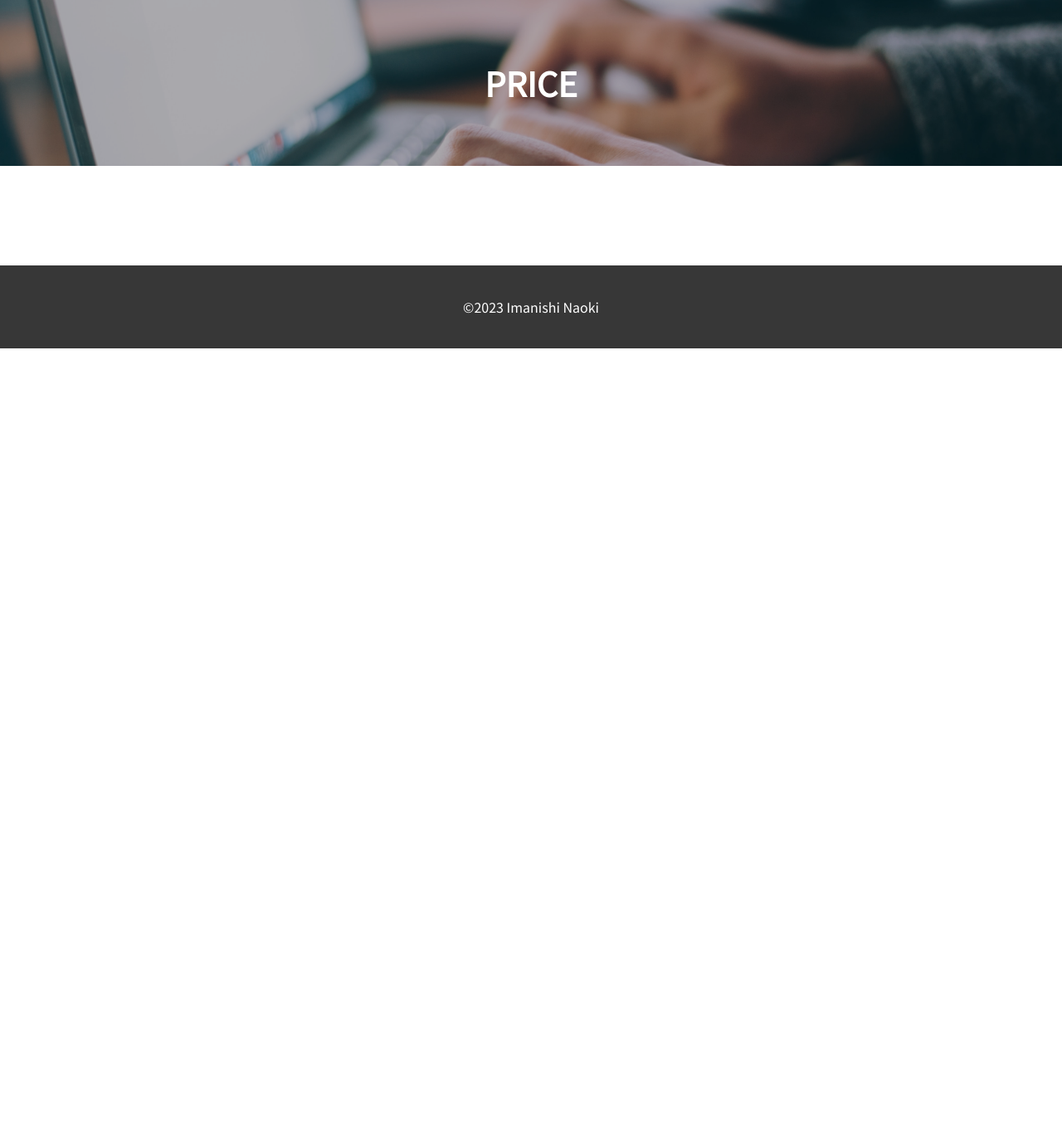
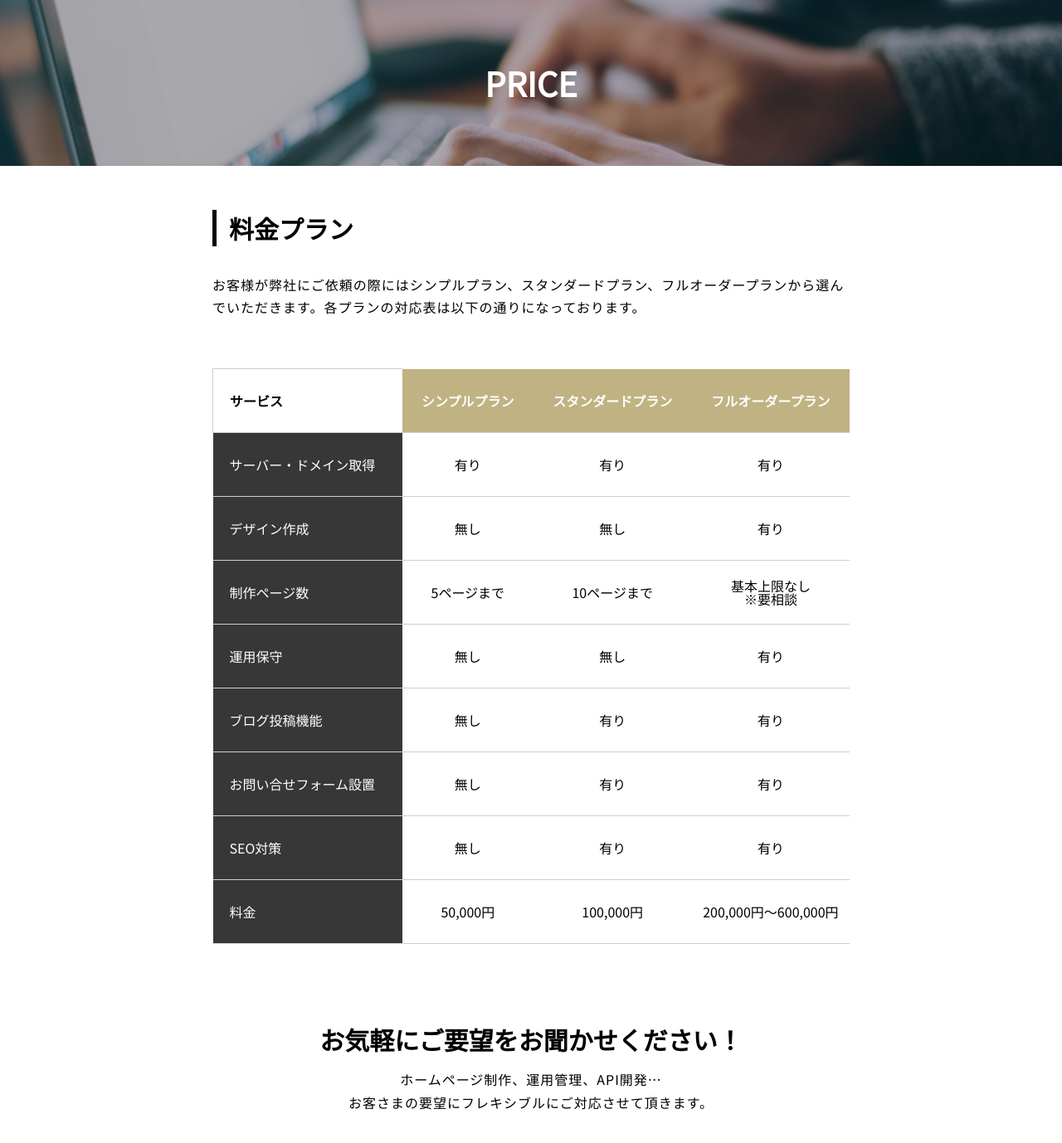
Before and after one commit to imanishiNaoki/template, a PHP site: page /price.html in a window 1280 px wide. Shown: the part 60-1438 px from the top of the page at 83% size. Before the commit the page ends 480 px from the top, so only its background shows below. Run offline with PHP 8.4, Linux system fonts and the light colour scheme.

Commit message:
コンタクト以外完成

```diff
--- a/about.html
+++ b/about.html
@@ -64,7 +64,7 @@
             <p class="single-text">最新のテクノロジーを駆使し、時代の変化にも柔軟に対応できる体制を整えています。</p>
             <p class="single-text">お客様の課題に共感し、最高のパフォーマンスを発揮するWebサイトを提供します。</p>
           </div>
-          <div class="single-table">
+          <div class="single-table-row">
             <table>
               <tbody>
                 <tr>
--- a/css/style.css
+++ b/css/style.css
@@ -126,7 +126,7 @@ a {
   display: block;
   z-index: 900;
   width: 100vw;
-  height: 100vh;
+  height: 130vh;
   background-color: #000;
   opacity: 0.5;
   top: 0;
@@ -492,14 +492,15 @@ a {
     Price
 --------------------------------------*/
 .price {
-  background: url("/img/price-01.jpg");
-  background-position: left;
+  background-color: #dcd0c0;
   color: #fff;
 }
 @media screen and (min-width: 1024px) {
   .price {
+    background-position: center;
+    background: url("/img/price-01.jpg");
     background-size: cover;
-    background-position: center;
+    background-color: none;
   }
 }
 .price .container {
@@ -643,7 +644,22 @@ a {
 }
 .price-text {
   margin-top: 20px;
-  color: #fff;
+}
+.price .section-title {
+  color: #373737;
+}
+@media screen and (min-width: 1024px) {
+  .price .section-title {
+    color: #fff;
+  }
+}
+.price .section-text {
+  color: #373737;
+}
+@media screen and (min-width: 1024px) {
+  .price .section-text {
+    color: #fff;
+  }
 }
 
 /*-------------------------------------
@@ -824,24 +840,76 @@ a {
   width: 5px;
   height: 100%;
 }
-.single-table {
+.single-table-row {
   margin: 60px 0;
 }
-.single-table table {
+.single-table-row table {
   width: 100%;
   height: 100%;
 }
-.single-table tr {
+.single-table-row tr {
   border-bottom: 1px solid #373737;
 }
-.single-header {
+.single-table-row .single-header {
   text-align: left;
   font-weight: normal;
   width: 30%;
   padding: 30px 0 30px 20px;
 }
-.single-data {
+.single-table-row .single-data {
   vertical-align: middle;
+}
+.single-table-col {
+  width: 100%;
+  margin: 60px 0;
+  white-space: nowrap;
+  overflow-x: scroll;
+}
+@media screen and (min-width: 768px) {
+  .single-table-col {
+    overflow-x: visible;
+  }
+}
+.single-table-col table {
+  width: 100%;
+  height: 100%;
+}
+.single-table-col tr {
+  border-bottom: 1px solid #cecece;
+}
+@media screen and (min-width: 768px) {
+  .single-table-col thead {
+    position: -webkit-sticky;
+    position: sticky;
+    top: 60px;
+    left: 0;
+  }
+}
+.single-table-col thead th:first-child {
+  text-align: left;
+  background-color: #fff;
+  border-top: 1px solid #cecece;
+  border-left: 1px solid #cecece;
+  box-sizing: border-box;
+}
+.single-table-col thead th:not(:first-child) {
+  background-color: #c0b283;
+  color: #fff;
+}
+.single-table-col thead th {
+  padding: 30px 20px;
+}
+.single-table-col .single-header {
+  text-align: left;
+  font-weight: normal;
+  min-width: 200px;
+  padding: 30px 0 30px 20px;
+  background-color: #373737;
+  color: #fff;
+}
+.single-table-col .single-data {
+  vertical-align: middle;
+  text-align: center;
 }
 .single-img {
   width: 100%;
--- a/css/style.scss
+++ b/css/style.scss
@@ -133,7 +133,7 @@ a {
       display: block;
       z-index: 900;
       width: 100vw;
-      height: 100vh;
+      height: 130vh;
       background-color: $black;
       opacity: 0.5;
       top: 0;
@@ -490,12 +490,12 @@ a {
     Price
 --------------------------------------*/
 .price {
+  background-color: $main;
+  @include mq(lg) {
+    background-position: center;
     background: url('/img/price-01.jpg');
-  background-position: left;
-
-  @include mq(lg) {
     background-size: cover;
-    background-position: center;
+    background-color: none;
   }
   color: $white;
   .container {
@@ -630,7 +630,18 @@ a {
   }
   &-text {
     margin-top: 20px;
+  }
+  .section-title {
+    color: $thema;
+    @include mq(lg) {
       color: $white;
+    }
+  }
+  .section-text {
+    color: $thema;
+    @include mq(lg) {
+      color: $white;
+    }
   }
 }
 /*-------------------------------------
@@ -807,7 +818,7 @@ a {
       }
     }
   }
-  &-table {
+  &-table-row {
     margin: 60px 0;
     table {
       width: 100%;
@@ -816,16 +827,67 @@ a {
     tr {
       border-bottom: 1px solid $thema;
     }
-  }
-  &-header {
+    .single-header {
       text-align: left;
       font-weight: normal;
       width: 30%;
       padding: 30px 0 30px 20px;
     }
-  &-data {
+    .single-data {
       vertical-align: middle;
     }
+  }
+  &-table-col {
+    width: 100%;
+    margin: 60px 0;
+    @include mq(md) {
+      overflow-x: visible;
+    }
+    white-space: nowrap;
+    overflow-x: scroll;
+    table {
+      width: 100%;
+      height: 100%;
+    }
+    tr {
+      border-bottom: 1px solid #cecece;
+    }
+    thead {
+      @include mq(md) {
+        position: -webkit-sticky;
+        position: sticky;
+        top: 60px;
+        left: 0;
+      }
+      th:first-child {
+        text-align: left;
+        background-color: $white;
+        border-top: 1px solid #cecece;
+        border-left: 1px solid #cecece;
+        box-sizing: border-box;
+      }
+      th:not(:first-child) {
+        background-color: $primary;
+        color: $white;
+      }
+      th {
+        padding: 30px 20px;
+      }
+    }
+    .single-header {
+      text-align: left;
+      font-weight: normal;
+      min-width: 200px;
+      padding: 30px 0 30px 20px;
+      background-color: $thema;
+      color: $white;
+    }
+    .single-data {
+      vertical-align: middle;
+      text-align: center;
+    }
+  }
+
   &-img {
     width: 100%;
     margin-top: 40px;
--- a/index.html
+++ b/index.html
@@ -77,7 +77,7 @@
                 <p class="about-text">最新のテクノロジーを駆使し、時代の変化にも柔軟に対応できる体制を整えています。</p>
                 <p class="about-text">お客様の課題に共感し、最高のパフォーマンスを発揮するWebサイトを提供します。</p>
                 <div class="section-anc">
-                  <a href="#">詳細を見る</a>
+                  <a href="/about.html">詳細を見る</a>
                 </div>
               </div>
             </div>
@@ -109,7 +109,7 @@
                 <p class="service-text">検索エンジン最適化（SEO）のサポートを行い、より多くの訪問者を獲得するための対策を実施いたします。</p>
               </div>
               <div class="section-anc">
-                <a href="#">詳細を見る</a>
+                <a href="/service.html">詳細を見る</a>
               </div>
             </div>
           </div>
@@ -151,7 +151,7 @@
               </div>
             </div>
             <div class="section-anc">
-              <a href="#">詳細を見る</a>
+              <a href="/price.html">詳細を見る</a>
             </div>
           </div>
         </div>
--- a/price.html
+++ b/price.html
@@ -55,7 +55,79 @@
         <div class="single-key">
           <h2 class="section-title"><span>PRICE</span></h2>
         </div>
-        <div class="container"></div>
+        <div class="container">
+          <h3 class="single-sub"><span>料金プラン</span></h3>
+          <p class="single-text">お客様が弊社にご依頼の際にはシンプルプラン、スタンダードプラン、フルオーダープランから選んでいただきます。各プランの対応表は以下の通りになっております。</p>
+
+          <div class="single-table-col">
+            <table>
+              <tbody>
+                <thead>
+                  <th>サービス</th>
+                  <th>シンプルプラン</th>
+
+                  <th>スタンダードプラン</th>
+
+                  <th>フルオーダープラン</th>
+                </thead>
+                <tr>
+                  <th class="single-header">サーバー・ドメイン取得</th>
+                  <td class="single-data">有り</td>
+                  <td class="single-data">有り</td>
+                  <td class="single-data">有り</td>
+                </tr>
+                <tr>
+                  <th class="single-header">デザイン作成</th>
+                  <td class="single-data">無し</td>
+                  <td class="single-data">無し</td>
+                  <td class="single-data">有り</td>
+                </tr>
+                <tr>
+                  <th class="single-header">制作ページ数</th>
+                  <td class="single-data">5ページまで</td>
+                  <td class="single-data">10ページまで</td>
+                  <td class="single-data">基本上限なし <br />※要相談</td>
+                </tr>
+                <tr>
+                  <th class="single-header">運用保守</th>
+                  <td class="single-data">無し</td>
+                  <td class="single-data">無し</td>
+                  <td class="single-data">有り</td>
+                </tr>
+
+                <tr>
+                  <th class="single-header">ブログ投稿機能</th>
+                  <td class="single-data">無し</td>
+                  <td class="single-data">有り</td>
+                  <td class="single-data">有り</td>
+                </tr>
+                <tr>
+                  <th class="single-header">お問い合せフォーム設置</th>
+                  <td class="single-data">無し</td>
+                  <td class="single-data">有り</td>
+                  <td class="single-data">有り</td>
+                </tr>
+                <tr>
+                  <th class="single-header">SEO対策</th>
+                  <td class="single-data">無し</td>
+                  <td class="single-data">有り</td>
+                  <td class="single-data">有り</td>
+                </tr>
+                <tr>
+                  <th class="single-header">料金</th>
+                  <td class="single-data">50,000円</td>
+                  <td class="single-data">100,000円</td>
+                  <td class="single-data">200,000円〜600,000円</td>
+                </tr>
+              </tbody>
+            </table>
+          </div>
+          <div class="single-contact">
+            <h3 class="single-contact-sub">お気軽にご要望をお聞かせください！</h3>
+            <p class="single-contact-text">ホームページ制作、運用管理、API開発…<br />お客さまの要望にフレキシブルにご対応させて頂きます。</p>
+            <a href="/contact.html" class="single-contact-button">お問い合わせはこちらから</a>
+          </div>
+        </div>
       </section>
     </main>
     <footer id="footer">
```
Lines whose indentation alone changed are shown as unchanged.
